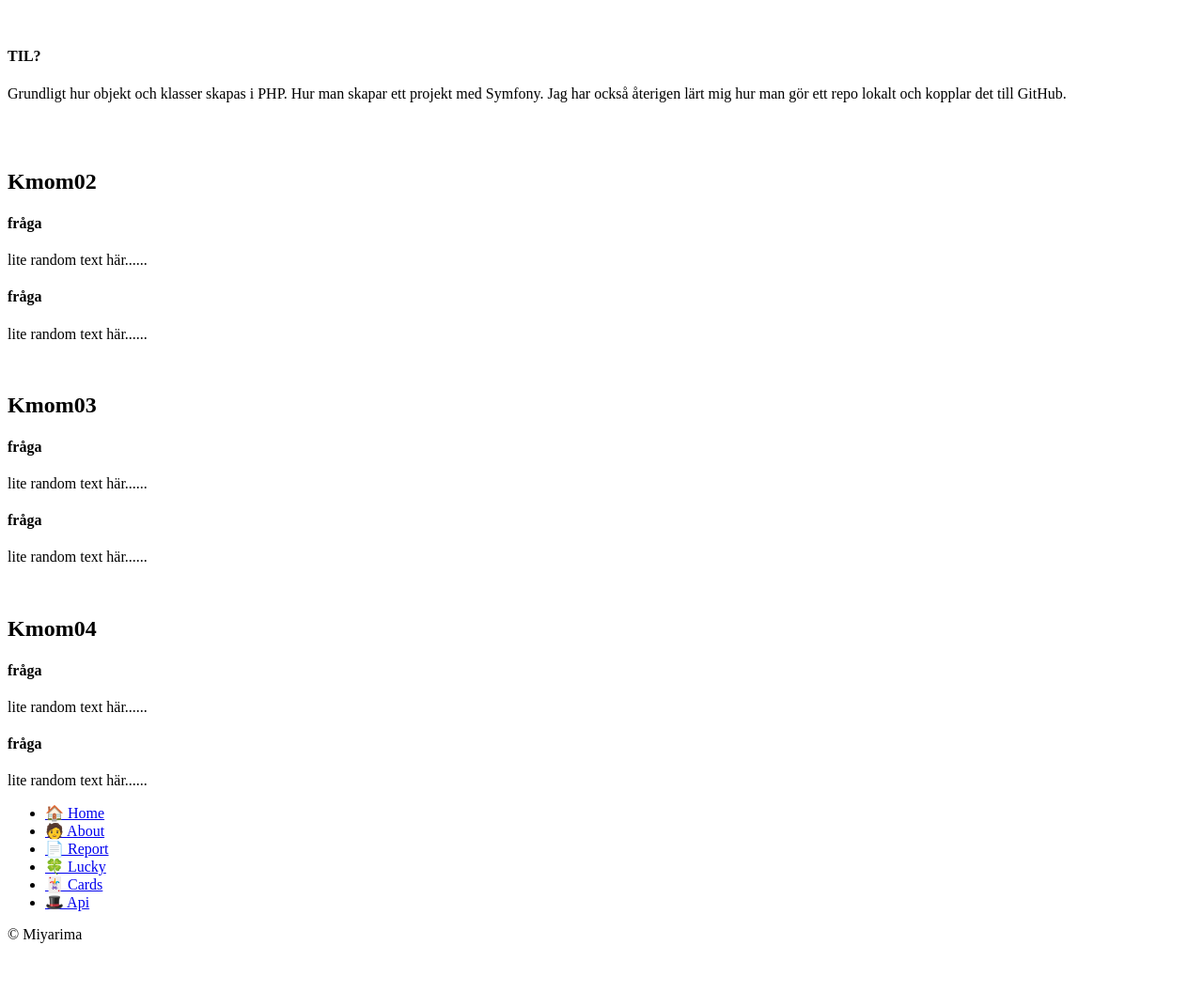
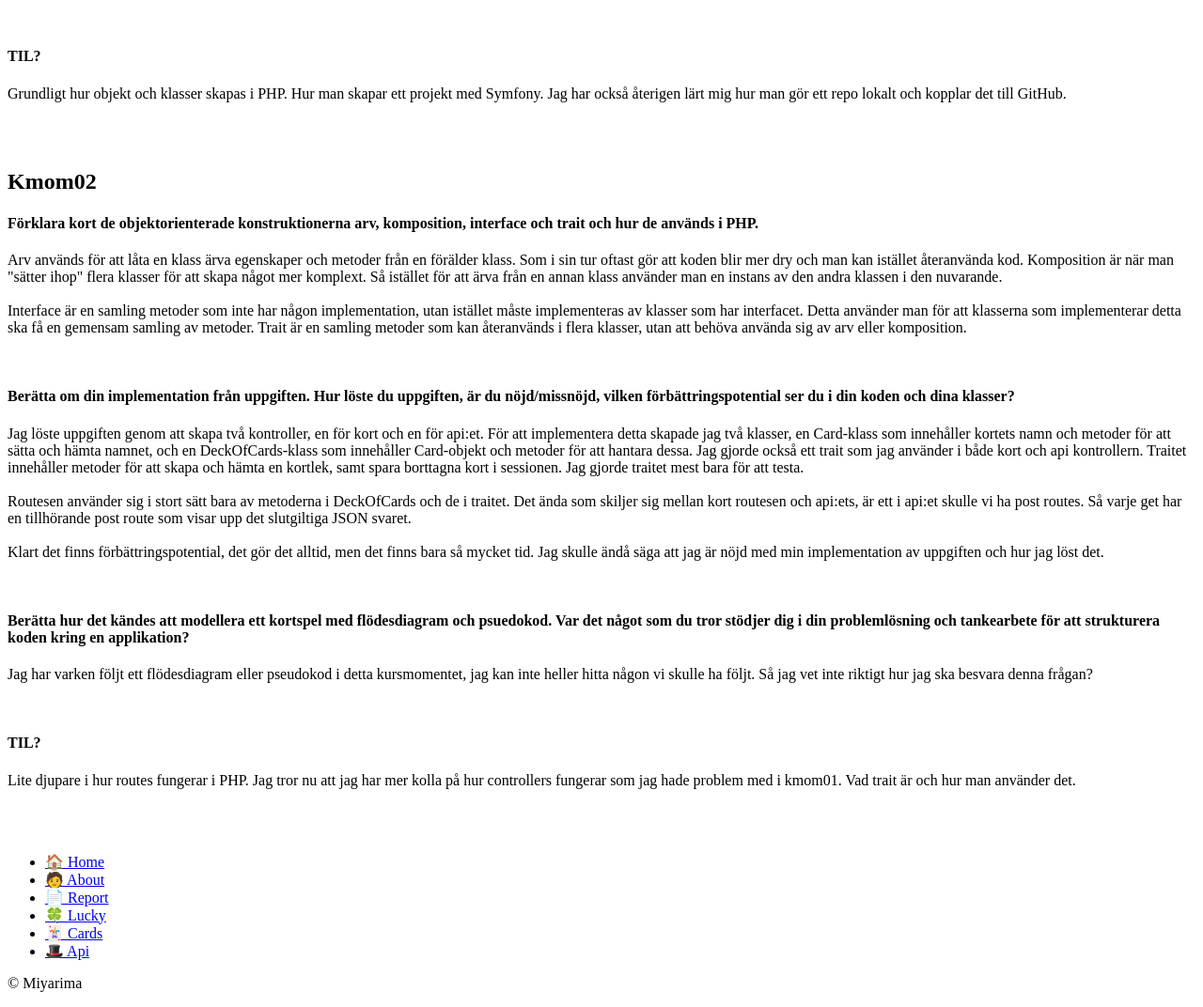
Before and after one commit to Miyarima/mvc, a Symfony app: template templates/report.html.twig in a window 1280 px wide. Shown: the part 813-1885 px from the top of the page at 94% size. Before the commit the page ends 1817 px from the top, so only its background shows below. Run offline with Twig, Linux system fonts and the light colour scheme; the template is opened without the code that fills it, so the values that code supplies are empty; some libraries are stand-ins or nearby versions.

Commit message:
fixed requirement 7

```diff
--- a/src/Traits/CreateDeck.php
+++ b/src/Traits/CreateDeck.php
@@ -9,11 +9,6 @@ use Symfony\Component\HttpFoundation\Session\SessionInterface;
 
 trait CreateDeck
 {
-    private function restoreDeckKeys($deck): array
-    {
-        return $deck = array_values($deck);
-    }
-
     private function createDeck(SessionInterface $session): DeckOfCards
     {
         $deck = new DeckOfCards();
--- a/templates/api/api.html.twig
+++ b/templates/api/api.html.twig
@@ -11,7 +11,7 @@
                 <p><a href="{{ path('api_show_deck') }}">Den här routen ger hela decken</a>. <code>/api/deck</code></p><br>
                 <p><a href="{{ path('api_shuffle_deck_get') }}">Den här routen ger hela decken shufflad</a>. <code>/api/deck/shuffle</code></p><br>
                 <p><a href="{{ path('api_draw_card_get') }}">Den här routen ger ett slupmat draget kort</a>. <code>/api/deck/draw</code></p><br>
-                <p><a href="{{ path('api_draw_specific_card', {number:0}) }}">Den här drar kortet som är på platsen</a>. <code>/api/deck/draw</code></p><br>
+                <p><a href="{{ path('api_draw_specific_card', {number:1}) }}">Den här drar kortet som är på platsen</a>. <code>/api/deck/draw</code></p><br>
             </p><br>
             <h4>Mina api routes</h4>
             <p>
--- a/templates/cards/cards.html.twig
+++ b/templates/cards/cards.html.twig
@@ -10,7 +10,7 @@
                 <p><a href="{{ path('show_deck') }}">Här kan du se hela leken</a>. <code>/card/deck</code></p><br>
                 <p><a href="{{ path('shuffle_deck') }}">Här kan du blanda leken</a>. <code>/card/deck/shuffle</code></p><br>
                 <p><a href="{{ path('draw_card') }}">Här kan du dra ett kort ur leken</a>. <code>/card/deck/draw</code></p><br>
-                <p><a href="{{ path('draw_specific_card', {number:0}) }}">Här kan du dra ett specifikt kort ur leken</a>. <code>/card/deck/draw/:number</code></p><br>
+                <p><a href="{{ path('draw_specific_card', {number:1}) }}">Här kan du dra ett specifikt kort ur leken</a>. <code>/card/deck/draw/:number</code></p><br>
             </p><br>
             <h4>Mina klasser</h4>
             <p>
--- a/templates/report.html.twig
+++ b/templates/report.html.twig
@@ -63,26 +63,61 @@
             ett repo lokalt och kopplar det till GitHub.
         </p><br>
     </section><br>
+
     <section>
         <h2 id="kmom02">Kmom02</h2>
-        <h4>fråga</h4>
-        <p>lite random text här......</p>
-        <h4>fråga</h4>
-        <p>lite random text här......</p>
+        <h4>Förklara kort de objektorienterade konstruktionerna arv, komposition,
+            interface och trait och hur de används i PHP.</h4>
+        <p>
+            Arv används för att låta en klass ärva egenskaper och metoder från en
+            förälder klass. Som i sin tur oftast gör att koden blir mer dry och man
+            kan istället återanvända kod. Komposition är när man "sätter ihop" flera
+            klasser för att skapa något mer komplext. Så istället för att ärva från
+            en annan klass använder man en instans av den andra klassen i den
+            nuvarande.<br><br> Interface är en samling metoder som inte har någon
+            implementation, utan istället måste implementeras av klasser som har
+            interfacet. Detta använder man för att klasserna som implementerar
+            detta ska få en gemensam samling av metoder. Trait är en samling metoder
+            som kan återanvänds i flera klasser, utan att behöva använda sig av arv
+            eller komposition.
+
+        </p><br>
+        <h4>Berätta om din implementation från uppgiften. Hur löste du uppgiften,
+            är du nöjd/missnöjd, vilken förbättringspotential ser du i din koden
+            och dina klasser?</h4>
+        <p>
+            Jag löste uppgiften genom att skapa två kontroller, en för kort och
+            en för api:et. För att implementera detta skapade jag två klasser,
+            en Card-klass som innehåller kortets namn och metoder för att sätta
+            och hämta namnet, och en DeckOfCards-klass som innehåller  Card-objekt
+            och metoder för att hantara dessa. Jag gjorde också ett trait som
+            jag använder i både kort och api kontrollern. Traitet innehåller
+            metoder för att skapa och hämta en kortlek, samt spara borttagna
+            kort i sessionen. Jag gjorde traitet mest bara för att testa.
+            <br><br>
+            Routesen använder sig i stort sätt bara av metoderna i DeckOfCards
+            och de i traitet. Det ända som skiljer sig mellan kort routesen och
+            api:ets, är ett i api:et skulle vi ha post routes. Så varje get har
+            en tillhörande post route som visar upp det slutgiltiga JSON svaret.
+            <br><br>
+            Klart det finns förbättringspotential, det gör det alltid, men det
+            finns bara så mycket tid. Jag skulle ändå säga att jag är nöjd med
+            min implementation av uppgiften och hur jag löst det.
+        </p><br>
+        <h4>Berätta hur det kändes att modellera ett kortspel med flödesdiagram
+            och psuedokod. Var det något som du tror stödjer dig i din problemlösning
+            och tankearbete för att strukturera koden kring en applikation?</h4>
+        <p>
+            Jag har varken följt ett flödesdiagram eller pseudokod i detta
+            kursmomentet, jag kan inte heller hitta någon vi skulle ha följt.
+            Så jag vet inte riktigt hur jag ska besvara denna frågan?
+        </p><br>
+        <h4>TIL?</h4>
+        <p>
+            Lite djupare i hur routes fungerar i PHP. Jag tror nu att jag har
+            mer kolla på hur controllers fungerar som jag hade problem med i
+            kmom01. Vad trait är och hur man använder det.
+        </p><br>
     </section><br>
-    <section>
-        <h2 id="kmom03">Kmom03</h2>
-        <h4>fråga</h4>
-        <p>lite random text här......</p>
-        <h4>fråga</h4>
-        <p>lite random text här......</p>
-    </section><br>
-    <section>
-        <h2 id="kmom04">Kmom04</h2>
-        <h4>fråga</h4>
-        <p>lite random text här......</p>
-        <h4>fråga</h4>
-        <p>lite random text här......</p>
-    </section>
 
 {% endblock %}
```
Also changed, not shown: src/Controller/ApiController.php (+14 -4 lines), src/Controller/ReportController.php (+15 -5 lines), src/Deck/CardHand.php (added, +45 -0 lines), templates/cards/draw_cards_many.html.twig (added, +17 -0 lines).
